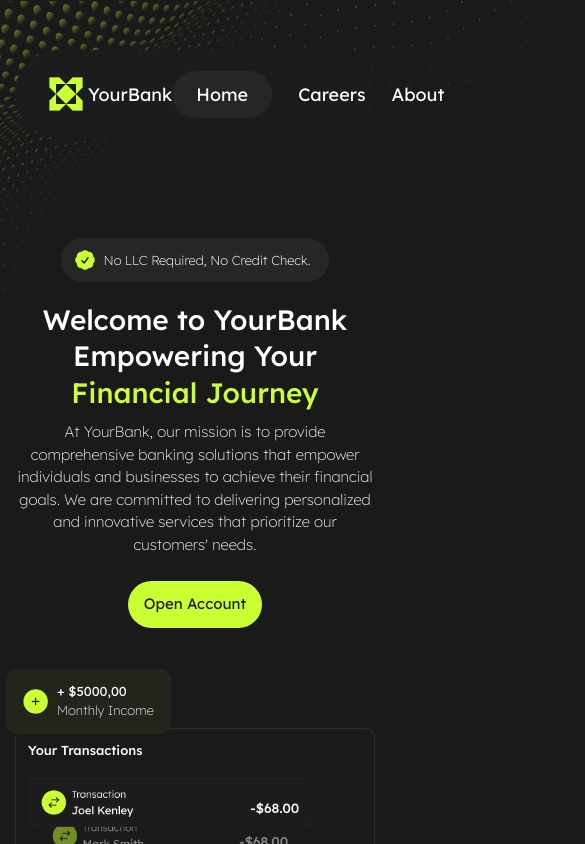
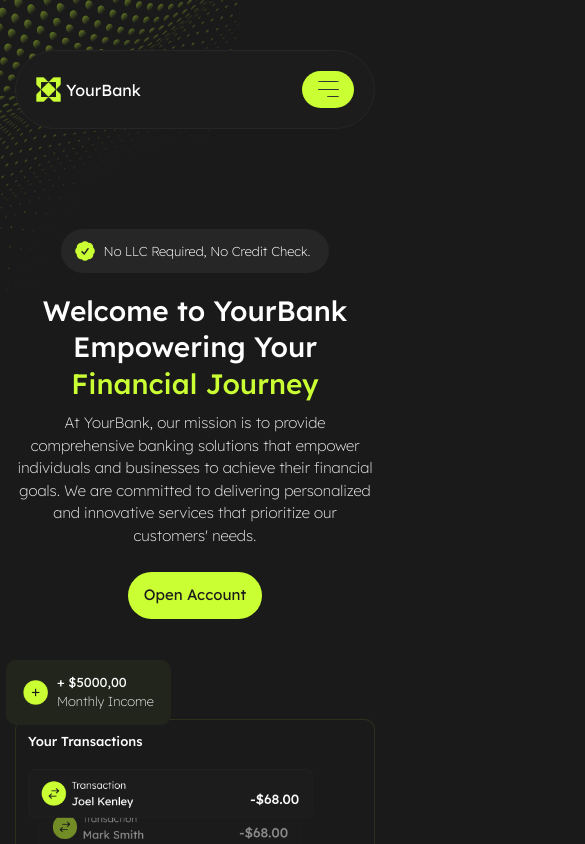
Before and after one commit to R4AYA4R/BankLanding, a React (Create React App) app: page / in a window 390 px wide. Shown: the top 844 px of the page, 585 px wide, since content can reach past the window. Built offline with nearby package versions, Linux system fonts and the light colour scheme.

Commit message:
added adaptive MenuMobile

```diff
--- a/src/components/header/Header.jsx
+++ b/src/components/header/Header.jsx
@@ -1,7 +1,9 @@
 import { NavLink } from 'react-router-dom';
 import cl from './Header.module.css';
-const Header=()=>{
-    return(
+import { useState } from 'react';
+const Header = () => {
+    const [isActiveMenu, setIsActiveMenu] = useState(false);
+    return (
         <header className={cl.header}>
             <div className="container">
                 <div className={cl.header__inner}>
@@ -11,15 +13,32 @@ const Header=()=>{
                     </NavLink>
                     <ul className={cl.header__menu}>
                         <li className="header__menu-item">
-                            <NavLink to="/" className={({isActive})=> isActive ? `${cl.menu__link} ${cl.menu__linkActive}` : cl.menu__link }>Home</NavLink>
+                            <NavLink to="/" className={({ isActive }) => isActive ? `${cl.menu__link} ${cl.menu__linkActive}` : cl.menu__link}>Home</NavLink>
                         </li>
                         <li className="header__menu-item">
                             <a href="#" className={cl.menu__link}>Careers</a>
                         </li>
                         <li className="header__menu-item">
-                            <NavLink to="/about" className={({isActive})=> isActive ? `${cl.menu__link} ${cl.menu__linkActive}` : cl.menu__link }>About</NavLink>
+                            <NavLink to="/about" className={({ isActive }) => isActive ? `${cl.menu__link} ${cl.menu__linkActive}` : cl.menu__link}>About</NavLink>
                         </li>
                     </ul>
+                    <ul className={isActiveMenu ? `${cl.header__menuMobile} ${cl.header__menuMobileActive}` : cl.header__menuMobile}>
+                        <li className="header__menu-item">
+                            <NavLink to="/" className={({ isActive }) => isActive ? `${cl.menu__link} ${cl.menu__linkActive}` : cl.menu__link} onClick={()=>setIsActiveMenu(false)}>Home</NavLink>
+                        </li>
+                        <li className="header__menu-item">
+                            <a href="#" className={cl.menu__link}>Careers</a>
+                        </li>
+                        <li className="header__menu-item">
+                            <NavLink to="/about" className={({ isActive }) => isActive ? `${cl.menu__link} ${cl.menu__linkActive}` : cl.menu__link} onClick={()=>setIsActiveMenu(false)}>About</NavLink>
+                        </li>
+                    </ul>
+                    <button className={cl.header__menuBtn} onClick={() => setIsActiveMenu((prev) => !prev)}>
+                        <span className={isActiveMenu ? `${cl.menuBtn__span} ${cl.menuBtn__spanActive1}` : cl.menuBtn__span}></span>
+                        <span className={isActiveMenu ? `${cl.menuBtn__span} ${cl.menuBtn__spanActive2}` : cl.menuBtn__span}></span>
+                        <span className={isActiveMenu ? `${cl.menuBtn__span} ${cl.menuBtn__spanActive3}` : cl.menuBtn__span}></span>
+                        <span className={isActiveMenu ? `${cl.menuBtn__span} ${cl.menuBtn__spanActive1}` : cl.menuBtn__span}></span>
+                    </button>
                 </div>
             </div>
         </header>
--- a/src/components/header/Header.module.css
+++ b/src/components/header/Header.module.css
@@ -56,8 +56,123 @@
     color:#fff;
     border-radius: 82px;
 }
+.header__menuMobile{
+    display: flex;
+    display: flex;
+    flex-direction: column;
+    align-items: center;
+    justify-content: center;
+    gap: 50px;
+    background-color: rgba(26, 26, 26, 0.9);
+    padding: 50px;
+    transform:translateX(100%);
+    transition:all .8s ease;
+    position: absolute;
+    top: 0;
+    bottom: 0;
+    right: 0;
+    z-index: 2;
+    height: 50vh;
+    width: 51%;
+    opacity: 0;
+    border-radius: 12px;
+}
+.header__menuBtn{
+    display: none;
+}
 @media (max-width:1440px){
     .footer__link{
         font-size: 16px;
     }
 }
+@media (max-width:855px){
+    .header::after{
+        width: 250px;
+        height: 300px;
+        top: -50px;
+        background-position: left top;
+    }
+    .menu__link{
+        font-size: 16px;
+    }
+}
+@media (max-width:620px){
+    .header__menu{
+        display: none;
+    }
+    .header__menuMobileActive{
+        transform:translateX(0);
+        opacity: 1;
+    }
+    .header__inner{
+        border:1px solid #262626;
+        padding: 20px;
+    }
+    .header__menuBtn{
+        display: block;
+        width: 52px;
+        height: 40px;
+        background-color: #CAFF33;
+        border-radius: 82px;
+        border:none;
+        padding: 9px 15px;
+        position: relative;
+        z-index: 5;
+        cursor:pointer;
+    }
+    .menuBtn__span{
+        width: 21px;
+        height: 1px;
+        background-color: #333333;
+        border-radius: 20%;
+        position: absolute;
+        right: 15px;
+        transition:transform .5s ease;
+    }
+    .menuBtn__span:nth-child(1){
+        top:10px;
+    }
+    .menuBtn__span:nth-child(2){
+        top:18px;
+    }
+    .menuBtn__span:nth-child(3){
+        top:18px;
+    }
+    .menuBtn__span:nth-child(4){
+        top:25px;
+        width: 12px;
+    }
+    .menu__link{
+        font-size: 14px;
+    }
+    .menu__linkActive{
+        padding: 12px 16px;
+    }
+    .menuBtn__spanActive1{
+        transform: scaleX(0);
+    }
+    .menuBtn__spanActive2{
+        transform: rotate(45deg);
+    }
+    .menuBtn__spanActive3{
+        transform: rotate(-45deg);
+    }
+    .logo__img{
+        max-width: 30px;
+    }
+}
+@media (max-width:450px){
+    .header__menuBtn{
+        width: 52px;
+        height: 37px;
+    }
+    .logo__text{
+        font-size: 16px;
+    }
+    .menu__linkActive{
+        padding: 8px 12px 9px;
+    }
+    .logo__img{
+        max-width: 25px;
+    }
+}
--- a/src/index.css
+++ b/src/index.css
@@ -12,6 +12,7 @@ body{
   font-size: 18px;
   line-height: 1.5;
   font-weight: 400;
+  overflow-x:hidden;
 }
 ul{
   list-style: none;
```
